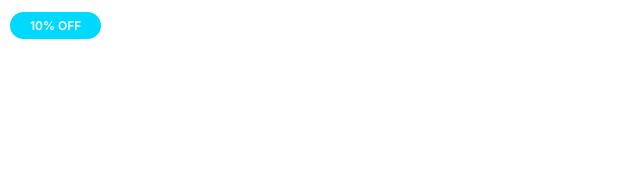
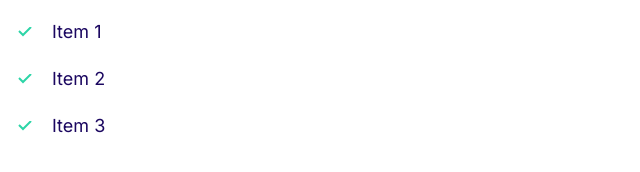
Before and after one commit to sairars/moshify, a plain HTML site: page index.html in a window 1280 px wide. Shown: the whole page, without its empty margins (0-640 px from the left). Drawn offline with Linux system fonts and the light colour scheme.

Commit message:
Build list component

```diff
--- a/css/styles.css
+++ b/css/styles.css
@@ -124,3 +124,31 @@ a {
         font-size: 1.2rem;
     }
 }
+
+/* Lists */
+.list {
+    list-style: none;
+    color: var(--color-headings);
+    padding-left: 0;
+}
+
+.list--inline .list__item {
+    display: inline-block;
+    margin: 2rem;
+}
+
+.list--tick {
+    list-style-image: url(/images/tick.svg);
+    padding-left: 3rem;
+}
+
+.list--tick .list__item {
+    padding-left: 1.2rem;
+    margin-bottom: 2rem;
+}
+
+@media screen and (min-width:1024px) {
+    .list-tick .list-item {
+        padding-left: 0.9rem;
+    }
+}
--- a/index.html
+++ b/index.html
@@ -15,6 +15,10 @@
     <title>Document</title>
   </head>
   <body>
-    <span class="badge badge--small badge--secondary">10% OFF</span>
+    <ul class="list list--tick">
+      <li class="list__item">Item 1</li>
+      <li class="list__item">Item 2</li>
+      <li class="list__item">Item 3</li>
+    </ul>
   </body>
 </html>
```
Also changed, not shown: components/lists.html (added, +10 -0 lines), images/tick.svg (added).
